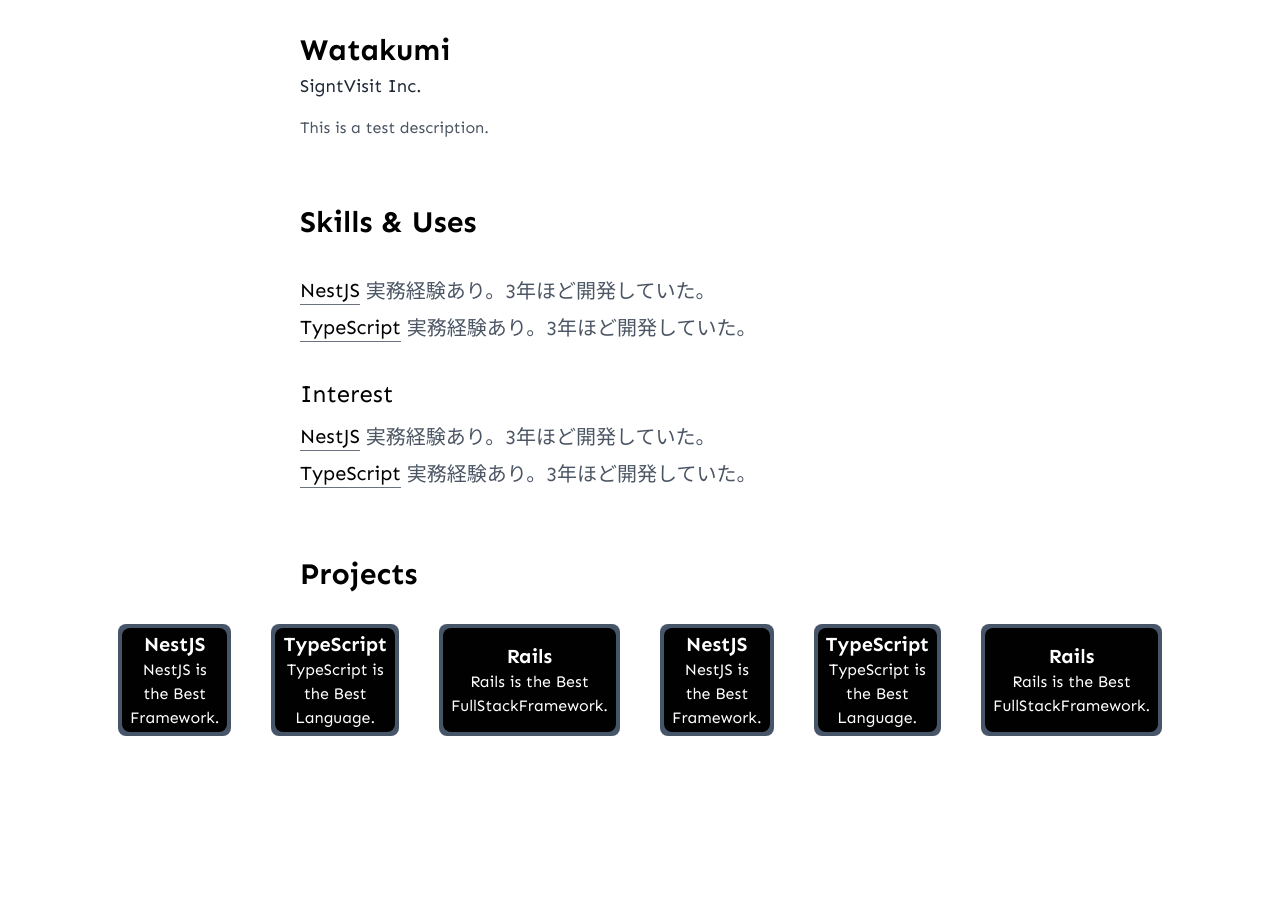
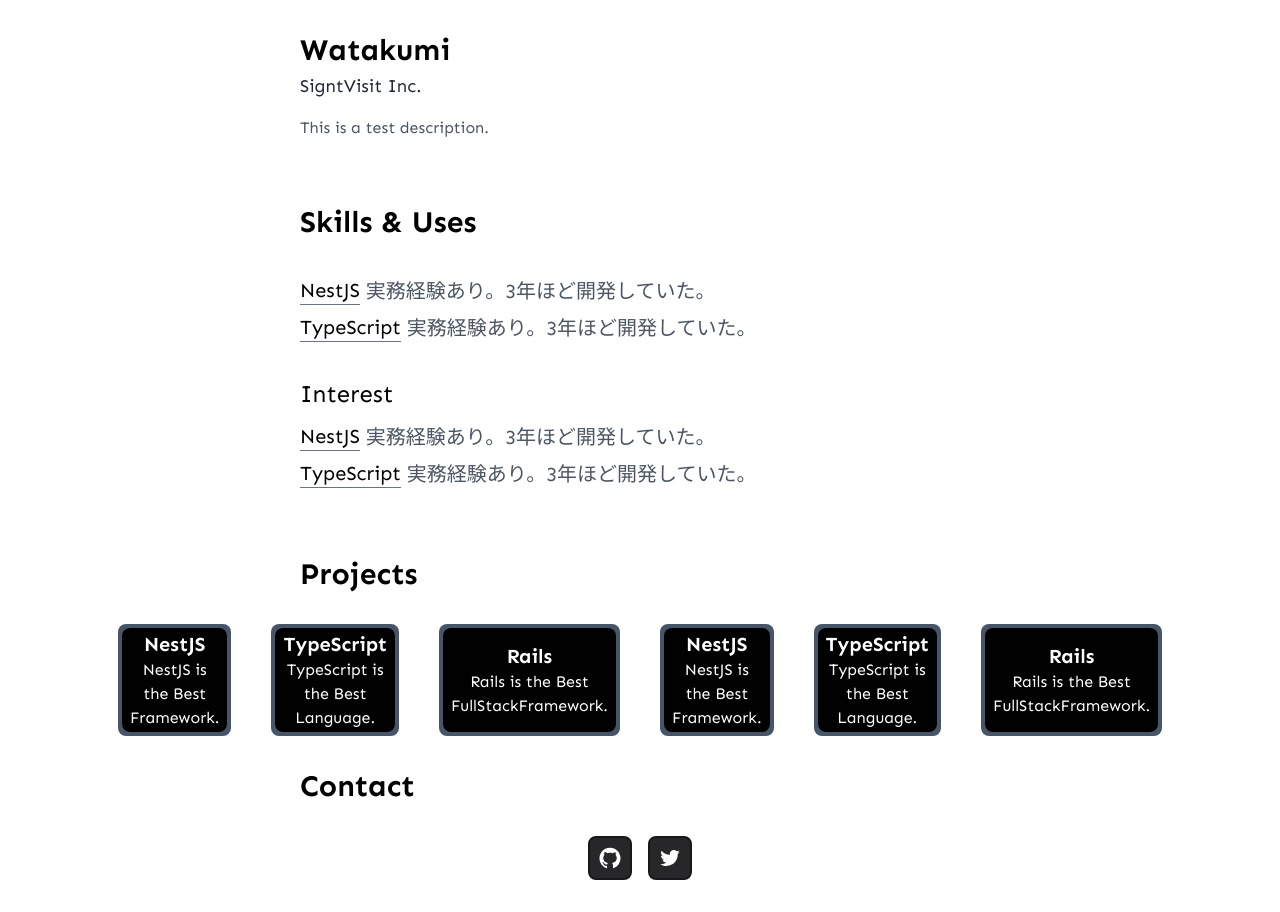
Before and after one commit to Watakumi/meet-binder-front, a Next.js app: page /mypage in a window 1280 px wide. Before the commit the page ends 800 px from the top, so only its background shows below. Built offline with nearby package versions, Linux system fonts and the light colour scheme.

Commit message:
ContactComponentの追加

```diff
--- /dev/null
+++ b/components/Contact/Contact.tsx
@@ -0,0 +1,14 @@
+import GithubLink from '../GithubLink';
+import TwitterLink from '../TwitterLink';
+export const Contact: React.FC = () => {
+  return (
+    <div className="px-3 font-sen" id="contact">
+      <p className="text-3xl font-bold">Contact</p>
+
+      <div className="my-8 flex flex-row justify-center gap-x-4">
+        <GithubLink />
+        <TwitterLink />
+      </div>
+    </div>
+  );
+};
--- a/pages/mypage/index.tsx
+++ b/pages/mypage/index.tsx
@@ -1,5 +1,6 @@
 import React from 'react';
 import { About } from '../../components/About/About';
+import { Contact } from '../../components/Contact/Contact';
 import Projects from '../../components/Projects/Projects';
 import Skills from '../../components/Skills/Skills';
 const Mypage: React.FunctionComponent = () => {
@@ -8,6 +9,7 @@ const Mypage: React.FunctionComponent = () => {
       <About />
       <Skills />
       <Projects />
+      <Contact />
     </div>
   );
 };
```
